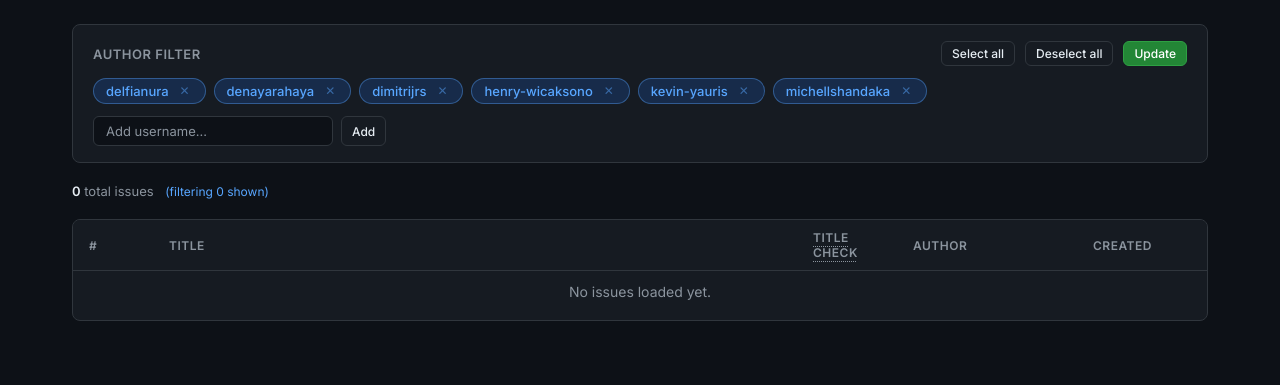
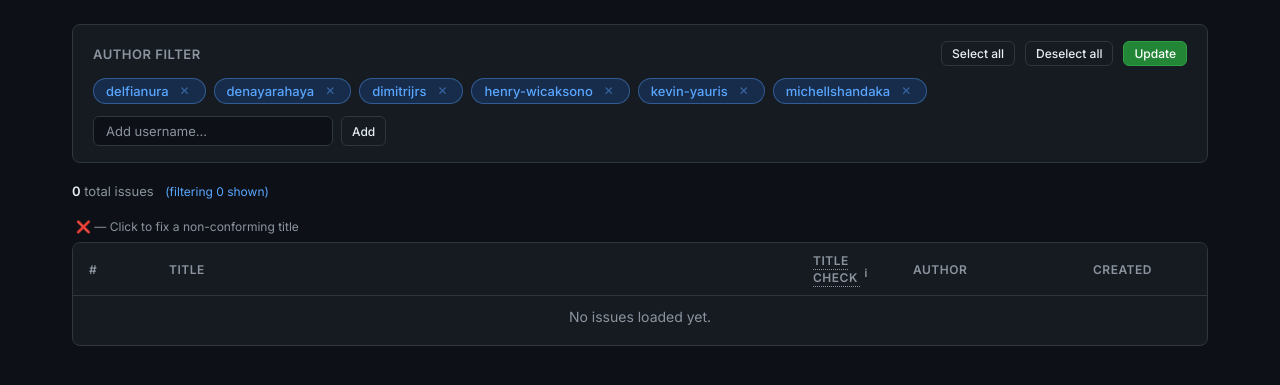
Before and after one commit to henry-wicaksono/gl-sdk-backlog-manager, a Flask app: page / in a window 1280 px wide. Shown: the part 89-474 px from the top of the page. Run offline with Flask 3, Linux system fonts and the light colour scheme; data that the repository does not hold is empty.

Commit message:
Hint icon (ℹ) on Title Check header, instant CSS tooltip, ❌ action hint

```diff
--- a/templates/index.html
+++ b/templates/index.html
@@ -315,13 +315,66 @@
     .col-check {
       width: 100px;
       text-align: center;
+      position: relative;
+    }
+    .col-check .hdr {
       cursor: help;
       text-decoration: underline dotted var(--text-muted);
       text-underline-offset: 4px;
+      transition: color .15s;
     }
-    .col-check:hover {
+    .col-check .hdr:hover {
       color: var(--accent);
       text-decoration-color: var(--accent);
+    }
+    .col-check .hint-icon {
+      display: inline-block;
+      margin-left: 3px;
+      font-size: 11px;
+      color: var(--text-muted);
+      vertical-align: super;
+      line-height: 1;
+      cursor: help;
+    }
+    .col-check .hdr:hover .hint-icon { color: var(--accent); }
+    .col-check .hint-tooltip {
+      position: absolute;
+      top: 100%;
+      left: 50%;
+      transform: translateX(-50%);
+      margin-top: 8px;
+      padding: 8px 12px;
+      background: #1c2333;
+      border: 1px solid var(--border);
+      border-radius: 6px;
+      color: var(--text);
+      font-size: 12px;
+      font-weight: 400;
+      text-transform: none;
+      letter-spacing: normal;
+      white-space: nowrap;
+      pointer-events: none;
+      z-index: 20;
+      opacity: 0;
+    }
+    .col-check .hdr:hover .hint-tooltip { opacity: 1; }
+    .col-check .hint-tooltip::before {
+      content: '';
+      position: absolute;
+      bottom: 100%;
+      left: 50%;
+      transform: translateX(-50%);
+      border: 6px solid transparent;
+      border-bottom-color: var(--border);
+    }
+    .col-check .hint-tooltip::after {
+      content: '';
+      position: absolute;
+      bottom: 100%;
+      left: 50%;
+      transform: translateX(-50%);
+      border: 5px solid transparent;
+      border-bottom-color: #1c2333;
     }
     .title-fix {
       cursor: pointer;
@@ -444,6 +497,9 @@
       <div id="loadingSpinner" class="spinner hidden"></div>
     </div>
 
+    <!-- Table hint -->
+    <div style="font-size:12px;color:var(--text-muted);margin-bottom:8px;padding:0 4px">❌ — Click to fix a non-conforming title</div>
+
     <!-- Issue table -->
     <div class="table-wrap">
       <table class="issue-table">
@@ -451,7 +507,13 @@
           <tr>
             <th class="col-num">#</th>
             <th>Title</th>
-            <th class="col-check" title="Must start with a bracketed category: [gllm-core], [gllm-inference], etc. — lowercase letters and dashes only">Title Check</th>
+            <th class="col-check">
+              <span class="hdr">
+                Title Check
+                <span class="hint-icon">ℹ</span>
+                <span class="hint-tooltip">Must start with a bracketed category like [gllm-core] — lowercase letters and dashes only</span>
+              </span>
+            </th>
             <th class="col-author">Author</th>
             <th class="col-date">Created</th>
           </tr>
```
